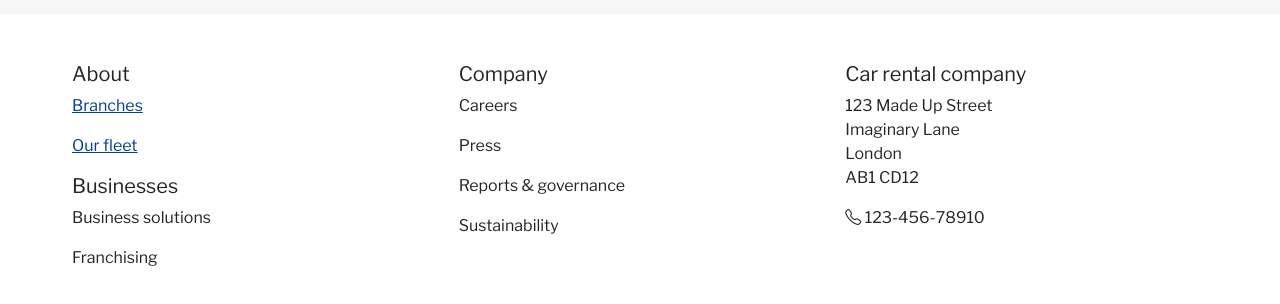
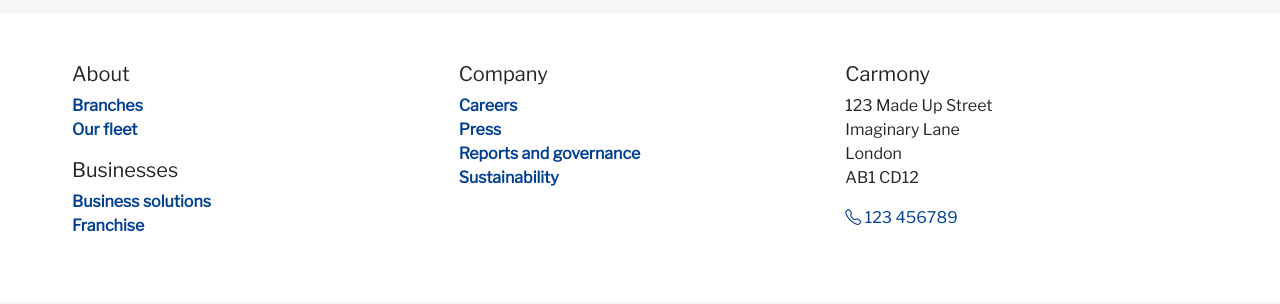
Before and after one commit to ben-oldham1/Car-Rental-Site, a Next.js app: page /fleet in a window 1280 px wide. Shown: the part 1085-1389 px from the top of the page. Built offline with nearby package versions, Linux system fonts and the light colour scheme.

Commit message:
Added links

```diff
--- a/src/app/components/Footer.js
+++ b/src/app/components/Footer.js
@@ -7,26 +7,63 @@ const Footer = () => {
             <div className='row mx-5'>
                 <div className='col-md-4'>
                     <h5>About</h5>
-                    <Link href='/branches'>
-                        <p>Branches</p>
-                    </Link>
-                    <Link href='/fleet'>
-                        <p>Our fleet</p>
-                    </Link>
+
+                    <dl>
+                        <Link className='link' href='/branches'>
+                            <dt>
+                                Branches
+                            </dt>
+                        </Link>
+                        <Link className='link' href='/fleet'>
+                            <dt>
+                                Our fleet
+                            </dt>
+                        </Link>
+                    </dl>
 
                     <h5>Businesses</h5>
-                    <p>Business solutions</p>
-                    <p>Franchising</p>
+                    <dl>
+                        <Link className='link' href='/'>
+                            <dt>
+                                Business solutions
+                            </dt>
+                        </Link>
+                        <Link className='link' href='/'>
+                            <dt>
+                                Franchise
+                            </dt>
+                        </Link>
+                    </dl>
+
                 </div>
                 <div className='col-md-4'>
                     <h5>Company</h5>
-                    <p>Careers</p>
-                    <p>Press</p>
-                    <p>Reports & governance</p>
-                    <p>Sustainability</p>
+                    <dl>
+                        <Link className='link' href='/'>
+                            <dt>
+                                Careers
+                            </dt>
+                        </Link>
+                        <Link className='link' href='/'>
+                            <dt>
+                                Press
+                            </dt>
+                        </Link>
+                        <Link className='link' href='/'>
+                            <dt>
+                                Reports and governance
+                            </dt>
+                        </Link>
+                        <Link className='link' href='/'>
+                            <dt>
+                                Sustainability
+                            </dt>
+                        </Link>
+                    </dl>
+
                 </div>
                 <div className='col-md-4'>
-                    <h5>Car rental company</h5>
+                    <h5>Carmony</h5>
                     <p>
                         123 Made Up Street <br />
                         Imaginary Lane <br />
@@ -34,7 +71,9 @@ const Footer = () => {
                         AB1 CD12
                     </p>
                     <p>
-                        <i className="bi bi-telephone"></i> 123-456-78910
+                        <Link href="tel:123456789" className="link">
+                            <i className="bi bi-telephone"></i> 123 456789
+                        </Link>
                     </p>
                 </div>
             </div>
```
